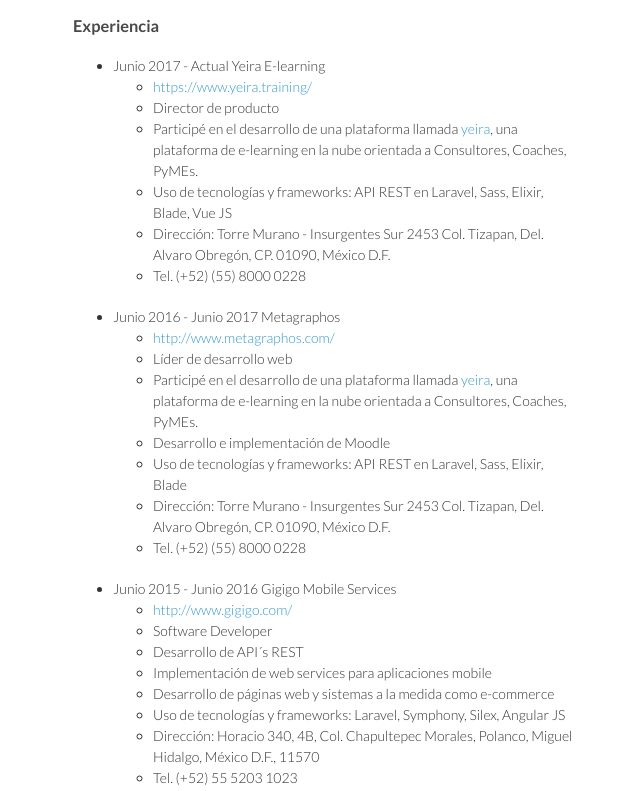
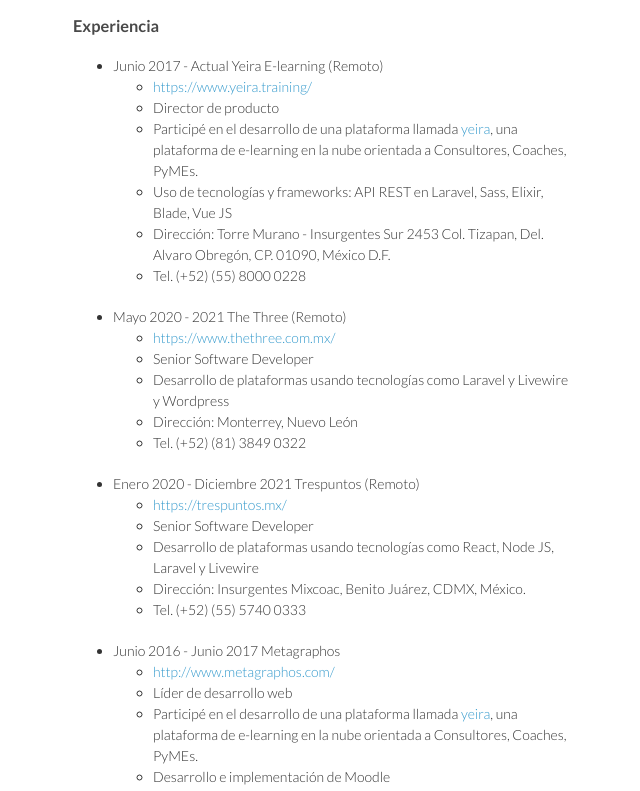
Before and after one commit to vaporic/vaporic.github.io, a plain HTML site: page index.html in a window 1280 px wide. Shown: the part 450-1241 px from the top of the page, without its empty margins (497-1137 px from the left). Drawn offline with Linux system fonts and the light colour scheme.

Commit message:
Update index.html

```diff
--- a/index.html
+++ b/index.html
@@ -66,7 +66,7 @@
                         class="octicon octicon-link"></span></a>Información Personal</h3>
             <ul>
                 <li>Nacionalidad: Mexicana</li>
-                <li>Edad: 31 años</li>
+                <li>Edad: 33 años</li>
                 <li>Lugar de nacimiento: México, Distrito federal</li>
                 <li>Teléfono: 5564490852</li>
                 <li>Email: <a href="mailto:vaporic@gmail.com">vaporic@gmail.com</a></li>
@@ -93,7 +93,7 @@
                 <a id="empleos" class="anchor" href="#empleos" aria-hidden="true"><span
                         class="octicon octicon-link"></span></a>Experiencia</h3>
             <ul>
-                <li>Junio 2017 - Actual Yeira E-learning
+                <li>Junio 2017 - Actual Yeira E-learning (Remoto)
                     <ul>
                         <li><a href="https://www.yeira.training/">https://www.yeira.training/</a></li>
                         <li>Director de producto</li>
@@ -104,6 +104,24 @@
                         <li>Dirección: Torre Murano - Insurgentes Sur 2453 Col. Tizapan, Del. Alvaro Obregón, CP. 01090,
                             México D.F.</li>
                         <li>Tel. (+52) (55) 8000 0228</li>
+                    </ul>
+                </li>
+                <li>Mayo 2020 - 2021 The Three (Remoto)
+                    <ul>
+                        <li><a href="https://www.thethree.com.mx/">https://www.thethree.com.mx/</a></li>
+                        <li>Senior Software Developer</li>
+                        <li>Desarrollo de plataformas usando tecnologías como Laravel y Livewire y Wordpress</li>
+                        <li>Dirección: Monterrey, Nuevo León</li>
+                        <li>Tel. (+52) (81) 3849 0322</li>
+                    </ul>
+                </li>
+                <li>Enero 2020 - Diciembre 2021 Trespuntos (Remoto)
+                    <ul>
+                        <li><a href="https://trespuntos.mx/">https://trespuntos.mx/</a></li>
+                        <li>Senior Software Developer</li>
+                        <li>Desarrollo de plataformas usando tecnologías como React, Node JS, Laravel y Livewire</li>
+                        <li>Dirección: Insurgentes Mixcoac, Benito Juárez, CDMX, México.</li>
+                        <li>Tel. (+52) (55) 5740 0333</li>
                     </ul>
                 </li>
                 <li>Junio 2016 - Junio 2017 Metagraphos
@@ -202,6 +220,7 @@
                 <li>Desarrollo web con herramientas de software libre</li>
                 <li>Introducción a la programación</li>
                 <li>Programación avanzada</li>
+                <li>Curso avanzado con Laravel</li>
                 <li>Introducción a linux</li>
                 <li>Administración de sistemas linux</li>
             </ul>
@@ -233,8 +252,13 @@
                             class="octicon octicon-link"></span></a>Frameworks</h3>
             </div>
             <ul class="tags tags-2">
+                <li><a href="#">Laravel</a></li>
+                <li><a href="#">Livewire</a></li>
+                <li><a href="#">Vue JS</a></li>
+                <li><a href="#">React</a></li>
+                <li><a href="#">Flutter</a></li>
+                <li><a href="#">Node JS</a></li>
                 <li><a href="#">Codeigniter</a></li>
-                <li><a href="#">Laravel</a></li>
                 <li><a href="#">Lumen</a></li>
                 <li><a href="#">CakePHP</a></li>
                 <li><a href="#">Stylus</a></li>
@@ -248,12 +272,12 @@
                 <li><a href="#">Node JS</a></li>
                 <li><a href="#">Angular JS</a></li>
                 <li><a href="#">Express JS</a></li>
-                <li><a href="#">Vue JS</a></li>
             </ul>
             <h3><a id="habilidades" class="anchor" href="#habilidades" aria-hidden="true"><span
                         class="octicon octicon-link"></span></a>Habilidades</h3>
             <ul class="tags tags-3">
                 <li><a href="#">Implementación Diseño Responsive</a></li>
+                <li><a href="#">Tailwind CSS</a></li>
                 <li><a href="#">Bootstrap</a></li>
                 <li><a href="#">PhoneGap</a></li>
                 <li><a href="#">Codeigniter</a></li>
```
